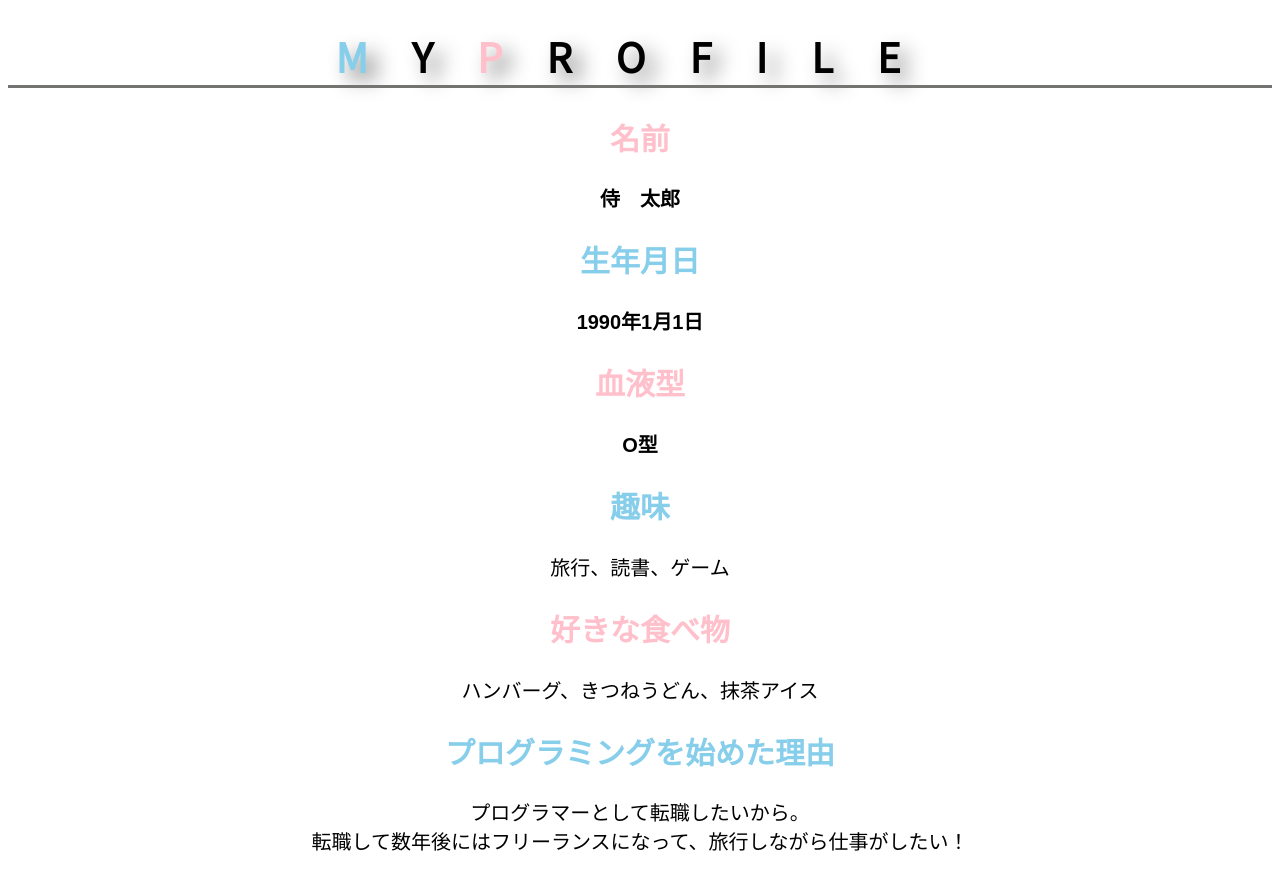
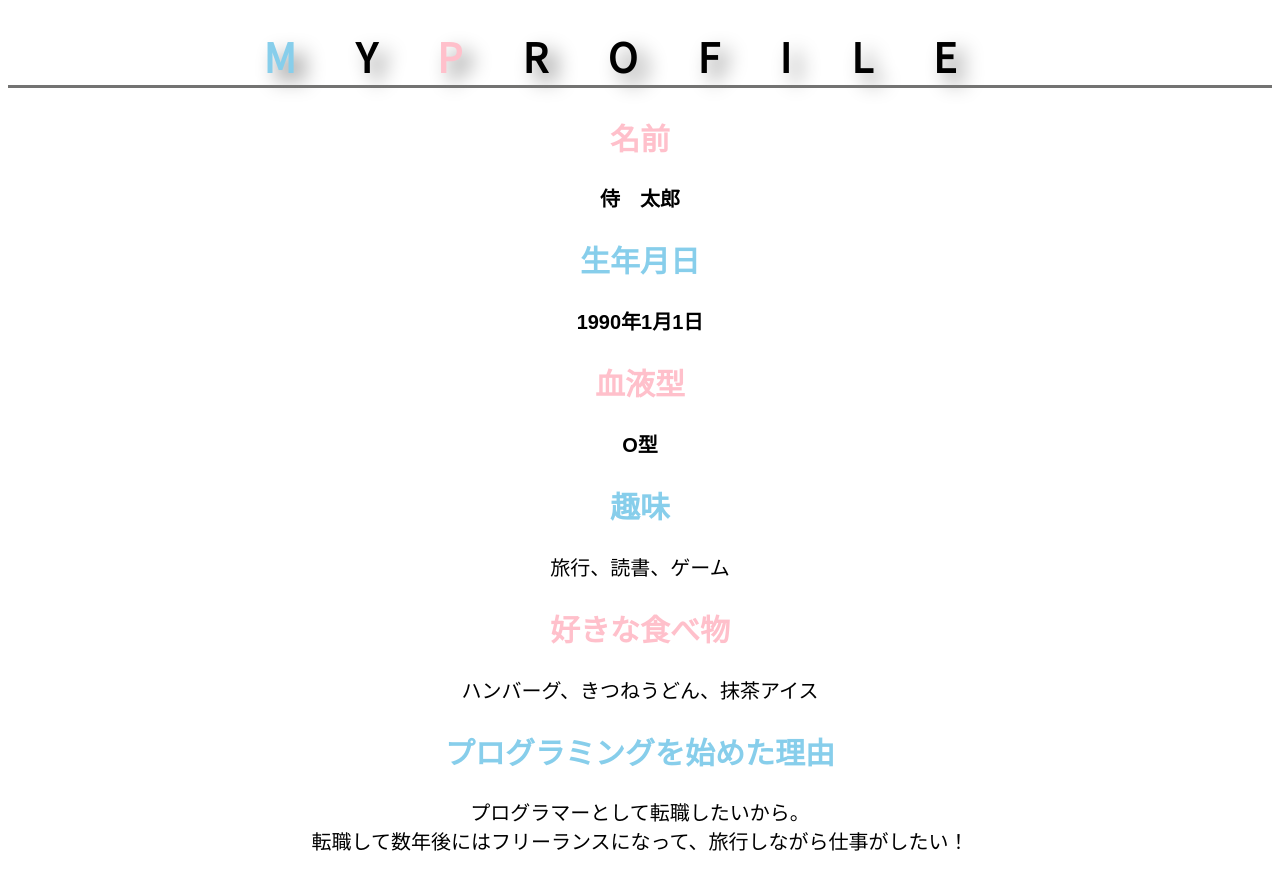
Before and after one commit to Azzy-11/html-css-basic-kadai, a plain HTML site: page kadai_014/kadai_014.html in a window 1280 px wide. Drawn offline with Linux system fonts and the light colour scheme.

Commit message:
再修正

```diff
--- a/kadai_014/style.css
+++ b/kadai_014/style.css
@@ -9,7 +9,7 @@ h1 {
   font-family: 'Josefin Sans', sans-serif;
   font-family: 'Noto Sans JP', sans-serif;
   font-size: 2rem;
-  letter-spacing: 2.2rem;
+  letter-spacing: 1.5em;
   text-shadow: 10px 10px 20px gray;
   border-bottom: solid 3px rgb(115, 115, 114) ;
 }
```
